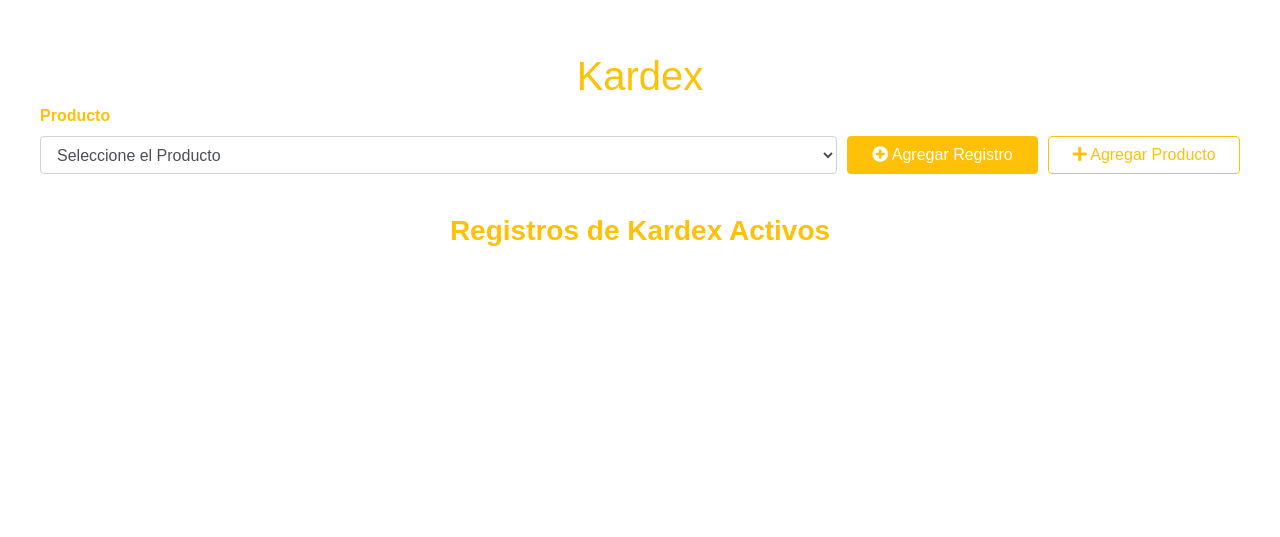
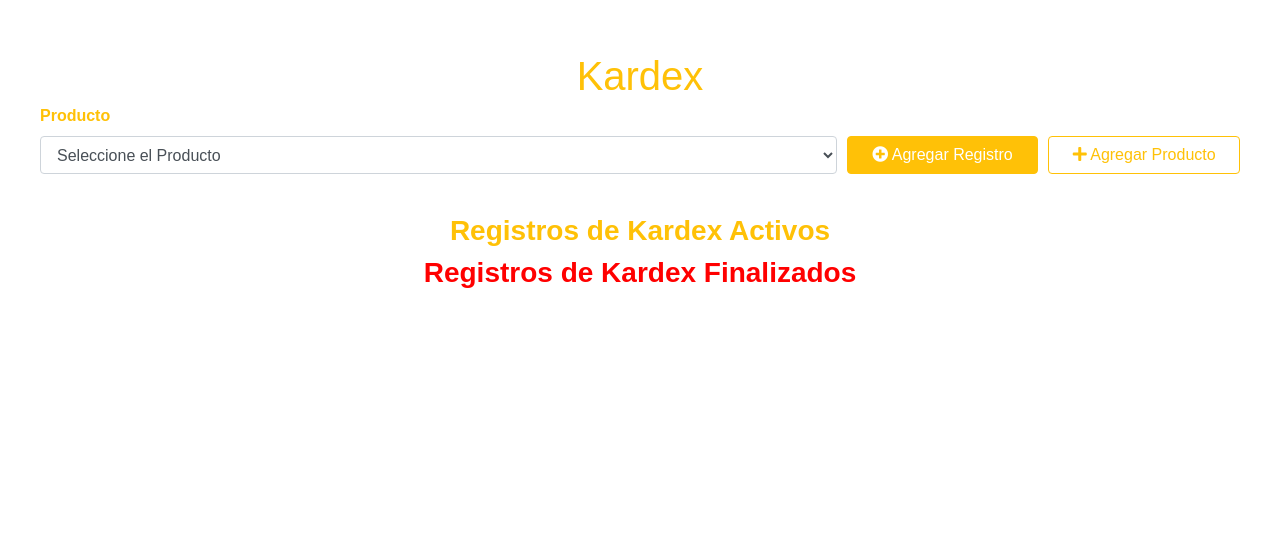
Before and after one commit to robcartome/INGRESO-DE-FORMATOS-EN-PRODUCCI-N, a Flask app: page /kardex/ in a window 1280 px wide. Shown: the part 66-603 px from the top of the page. Run offline with Flask 3, Linux system fonts and the light colour scheme; a database or web service that is not in the repository returns one stand-in record (values such as "Sample title"); some libraries are stand-ins or nearby versions.

Commit message:
kardex_historial

```diff
--- a/routes/kardex.py
+++ b/routes/kardex.py
@@ -15,10 +15,13 @@ def kardex_info():
             query_kardex = "SELECT * FROM v_kardex WHERE estado = 'CREADO'"
             v_kardex = execute_query(query_kardex)
 
+            query_kardex_cerrado = "SELECT * FROM v_kardex WHERE estado = 'CERRADO'"
+            v_kardex_cerrado = execute_query(query_kardex_cerrado)
+
             query_proveedores = "SELECT * FROM proveedores"
             proveedor = execute_query(query_proveedores)
 
-            return render_template('kardex.html', productos=productos, v_kardex=v_kardex, proveedor=proveedor)
+            return render_template('kardex.html', productos=productos, v_kardex=v_kardex, proveedor=proveedor, v_kardex_cerrado=v_kardex_cerrado)
         except Exception as e:
             print(f"Error al obtener datos: {e}")
             return render_template('kardex.html')
@@ -171,3 +174,18 @@ def descargar_formato_kardex(id_kardex):
 
     # Empaquetar ambos resultados en un solo diccionario
     return jsonify({'kardex': kardex, 'detalles': detalles_formateados})
+
+@kardex.route('/finalizar_kardex', methods=['POST'])
+def finalizar_kardex():
+    try:
+        # Extracción de los datos del formulario
+        id_kardex = request.form['idKardex']
+
+        query_update_estado_kardex = "UPDATE kardex SET estado = %s WHERE idkardex = %s"
+        execute_query(query_update_estado_kardex,('CERRADO', id_kardex))
+
+        return jsonify({'status': 'success', 'message': 'Se finalizo correctamente el Kardex'}), 200
+
+    except Exception as e:
+        print(f"Error al agregar detalle de kardex: {e}")
+        return jsonify({'status': 'error', 'message': 'Ocurrió un error al registrar el producto.'}), 500
--- a/static/js/kardex.js
+++ b/static/js/kardex.js
@@ -97,6 +97,9 @@ function verDetallesKardex(idKardex, descripcionProducto, mes, anio) {
     document.getElementById('listaKardex').style.display = 'none';
 
     // Mostrar la sección de detalles
+    document.getElementById('llenarFormularioKardex').style.display = 'block';
+
+    // Mostrar la sección de detalles
     document.getElementById('detallesKardex').style.display = 'block';
 
     // Actualizar el título con la información del producto y la fecha
@@ -148,11 +151,58 @@ function verDetallesKardex(idKardex, descripcionProducto, mes, anio) {
     });
 }
 
+function verDetallesKardexCerrado(idKardex, descripcionProducto, mes, anio) {
+    // Ocultar la lista de todos los kardex
+    document.getElementById('listaKardex').style.display = 'none';
+
+    // Mostrar la sección de detalles
+    document.getElementById('detallesKardex').style.display = 'block';
+
+    // Actualizar el título con la información del producto y la fecha
+    document.getElementById('tituloDetallesKardex').innerText = `Detalles del Kardex para ${descripcionProducto} - ${mes}/${anio}`;
+
+    // Aquí pasamos el id para mostrarlo en la tabla
+    $.get('/kardex/detalle_kardex_table/' + idKardex, function(data) {
+        var tableBody = $('#tablaDetallesKardex');
+        tableBody.empty();
+
+        // Verificar si los datos recibidos son un array y tienen contenido
+        if (Array.isArray(data) && data.length > 0) {
+            data.forEach(function(item) {
+                var row = '<tr>' +
+                    '<td class="text-center">' + item.fecha + '</td>' +
+                    '<td class="text-center">' + item.lote + '</td>' +
+                    '<td class="text-center">' + item.saldo_inicial + '</td>' +
+                    '<td class="text-center">' + item.ingreso + '</td>' +
+                    '<td class="text-center">' + item.salida + '</td>' +
+                    '<td class="text-center">' + item.saldo_final + '</td>' +
+                    '<td class="text-center">' + item.observaciones + '</td>' +
+                    '</tr>';
+                tableBody.append(row);
+            });
+        } else {
+            // Si no hay datos, mostrar un mensaje
+            var noDataRow = '<tr><td colspan="7" class="text-center">No hay detalles disponibles para este kardex.</td></tr>';
+            tableBody.append(noDataRow);
+        }
+    }).fail(function(jqXHR, textStatus, errorThrown) {
+        console.error("Error al cargar los detalles del kardex:", textStatus, errorThrown);
+        Swal.fire({
+            icon: 'error',
+            title: 'Error al cargar detalles',
+            text: 'Ocurrió un error al cargar los detalles del kardex. Inténtalo de nuevo más tarde.',
+        });
+    });
+}
+
 
 
 function volverListaKardex() {
     // Ocultar la sección de detalles
     document.getElementById('detallesKardex').style.display = 'none';
+
+    // Mostrar la sección de detalles
+    document.getElementById('llenarFormularioKardex').style.display = 'none';
 
     // Mostrar la lista de todos los kardex
     document.getElementById('listaKardex').style.display = 'block';
@@ -284,3 +334,33 @@ function descargarFormatoKardex() {
         });
     });
 }
+
+function finalizarKardex(idKardex) {
+    $.post('/kardex/finalizar_kardex', {
+        idKardex: idKardex
+    }, function(response) {
+        if (response.status === 'success') {
+            Swal.fire({
+                icon: 'success',
+                title: 'Se finalizo',
+                text: 'el estado del kardex fue modificado a Finalizado.',
+                showConfirmButton: false,
+                timer: 1500
+            }).then(() => {
+                location.reload();
+            });
+        } else {
+            Swal.fire({
+                icon: 'error',
+                title: 'Error',
+                text: response.message,
+            });
+        }
+    }).fail(function(jqXHR, textStatus, errorThrown) {
+        Swal.fire({
+            icon: 'error',
+            title: 'Error en la solicitud',
+            text: 'Ocurrió un error al enviar la solicitud: ' + textStatus,
+        });
+    });
+}
--- a/templates/kardex.html
+++ b/templates/kardex.html
@@ -54,8 +54,35 @@
                                     <i class="fas fa-arrow-circle-right"></i> Ver
                                 </button>
                                 <button type="button" class="btn btn-danger btn-block font-weight-bold mt-3"
-                                        onclick="verDetallesKardex('{{ k.idkardex }}', '{{ k.descripcion_producto }}', '{{ k.mes }}', '{{ k.anio }}')">
+                                        onclick="finalizarKardex('{{ k.idkardex }}')" style="background-color: #ff0000;">
                                     <i class="fas fa-check-circle"></i> Finalizar
+                                </button>
+                            </div>
+                        </div>
+                    </div>
+                {% endfor %}
+            </div>
+        </div>
+
+        <!-- Sección para mostrar la lista de todos los kardex finalizados -->
+        <div>
+            <h3 class="text-center font-weight-bold" style="color: #ff0000;">Registros de Kardex Finalizados</h3>
+            <div class="row">
+                {% for k in v_kardex_cerrado %}
+                    <div class="col-lg-4 col-md-6 col-sm-12 mb-4">
+                        <div class="card shadow-lg h-100" style="border-radius: 15px; overflow: hidden;">
+                            <div class="card-header text-center font-weight-bold text-white" style="font-size: 20px; background-color: #ff0000;">
+                                {{ k.descripcion_producto }}
+                            </div>
+                            <div class="card-body" style="background-color: #FFF3E0;">
+                                <p class="card-text" style="font-size: 16px; color: #000000;">
+                                    <strong>Mes:</strong> {{ k.mes }}<br>
+                                    <strong>Año:</strong> {{ k.anio }}<br>
+                                    <strong>Estado:</strong> {{ k.estado }}
+                                </p>
+                                <button type="button" class="btn btn-warning btn-block font-weight-bold mt-3"
+                                        onclick="verDetallesKardexCerrado('{{ k.idkardex }}', '{{ k.descripcion_producto }}', '{{ k.mes }}', '{{ k.anio }}')">
+                                    <i class="fas fa-arrow-circle-right"></i> Ver
                                 </button>
                             </div>
                         </div>
@@ -93,7 +120,7 @@
     </div>
 
     <!-- Sección para mostrar los detalles de un kardex específico -->
-    <div id="detallesKardex" style="display: none;">
+    <div id="llenarFormularioKardex" style="display: none;">
 
         <!-- Campo oculto para almacenar el idKardex -->
         <input type="hidden" id="idkardex_hidden">
@@ -161,7 +188,9 @@
                 </button>
             </div>
         </div>
-
+    </div>
+    <!-- Sección para mostrar los detalles de un kardex específico -->
+    <div id="detallesKardex" style="display: none;">
         <h3 id="tituloDetallesKardex" class="text-center text-warning font-weight-bold"></h3>
         <div class="table-responsive"> <!-- Añade esta clase para hacer la tabla responsive -->
             <table class="table table-bordered">
```
